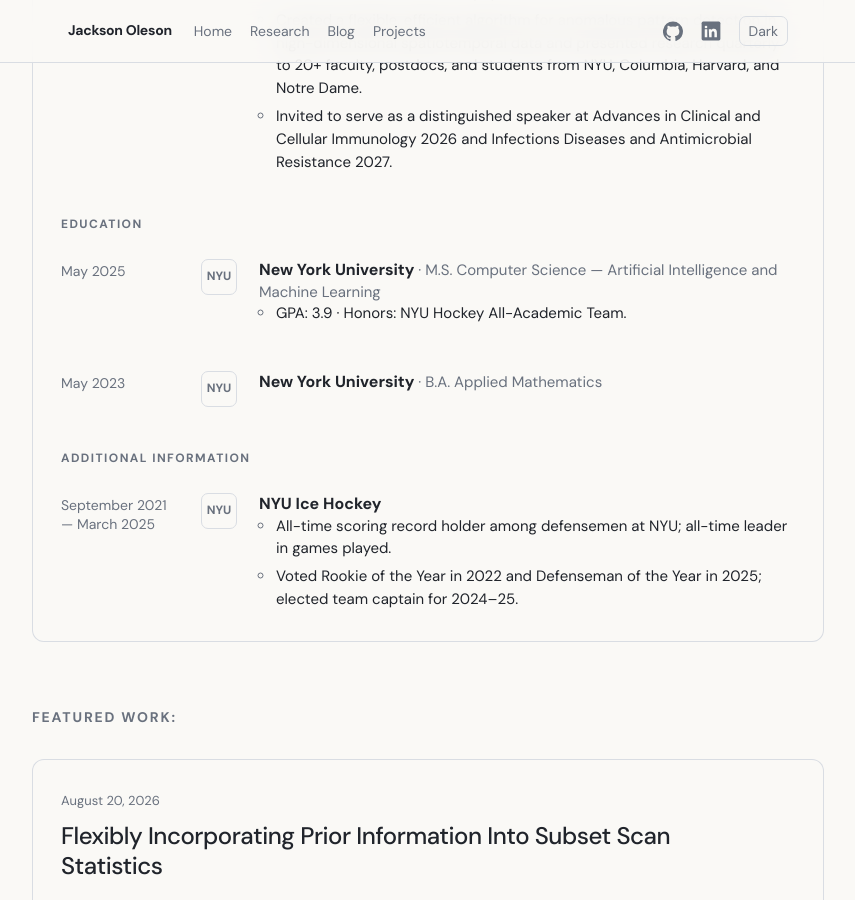
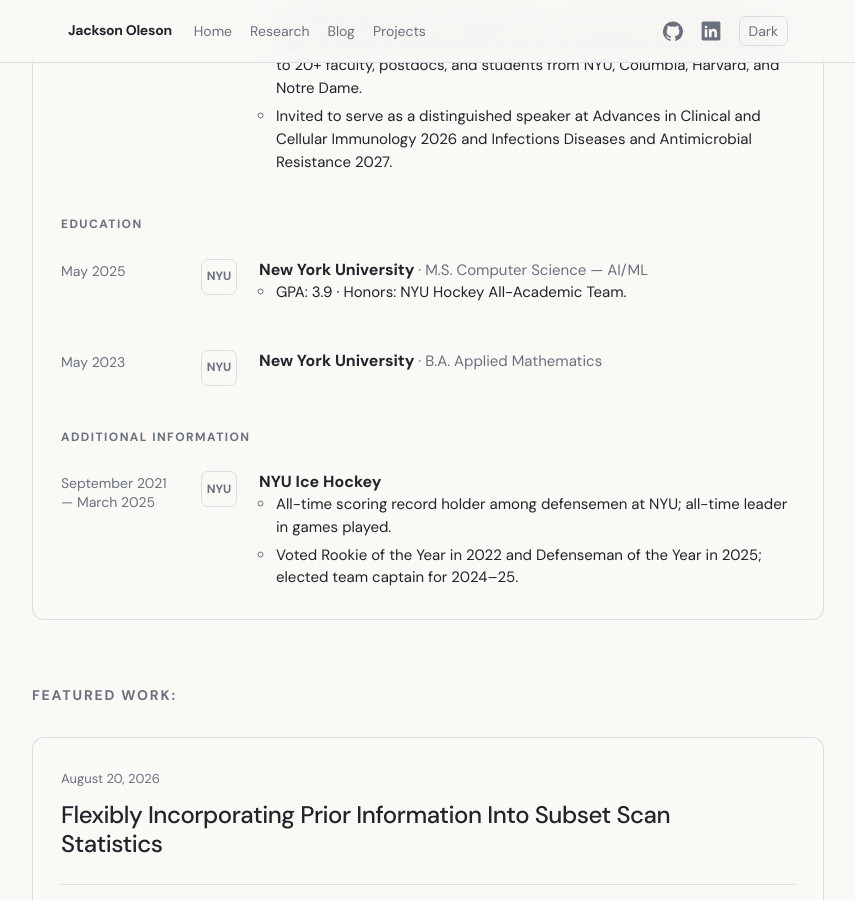
Before and after one commit to jacksonoleson/jacksonoleson.github.io, a Jekyll site: the page built from index.html, in a window 1280 px wide and 900 px high, scrolled down 1552 px. Shown: the whole window, without its empty margins (212-1067 px from the left). Built offline with Jekyll 4.4.1, drawn with Linux system fonts in a browser that asks for light colours; some of the changed text lies outside the part shown.

Commit message:
update CV

```diff
--- a/_data/experience.yml
+++ b/_data/experience.yml
@@ -4,7 +4,7 @@
     - period: "April 2025 — Present"
       initials: "LH"
       company: "Littlehorse.io"
-      role: "AI Engineer"
+      role: "Forward Deployed AI Engineer"
       highlights:
         - "Designing a production-ready agent orchestration platform to enhance the LittleHorse platform."
         - "Developed and deployed customer solutions resulting in six-figure ARR."
@@ -49,7 +49,7 @@
     - period: "May 2025"
       initials: "NYU"
       company: "New York University"
-      role: "M.S. Computer Science — Artificial Intelligence and Machine Learning"
+      role: "M.S. Computer Science — AI/ML"
       highlights:
         - "GPA: 3.9 · Honors: NYU Hockey All-Academic Team."
     - period: "May 2023"
```
